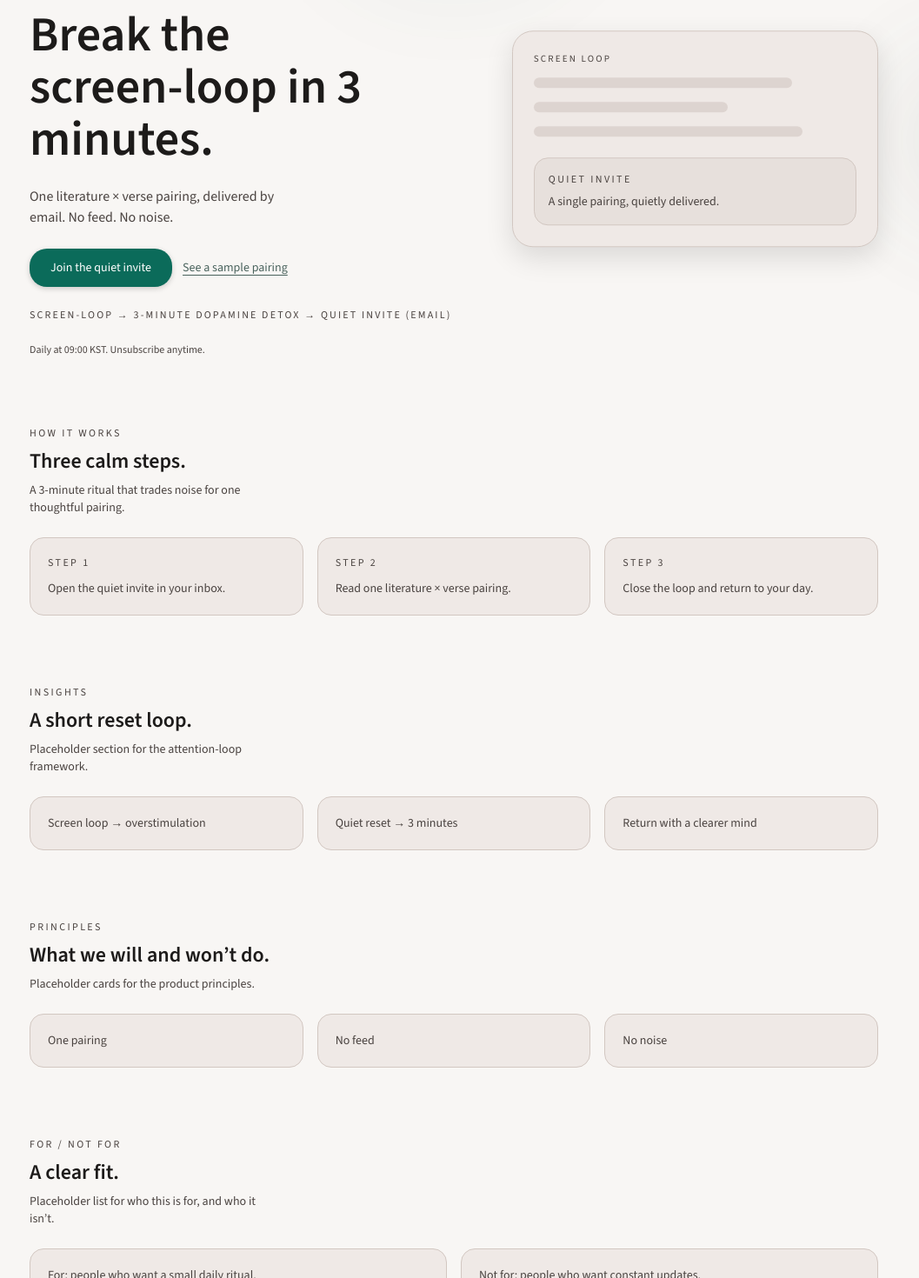
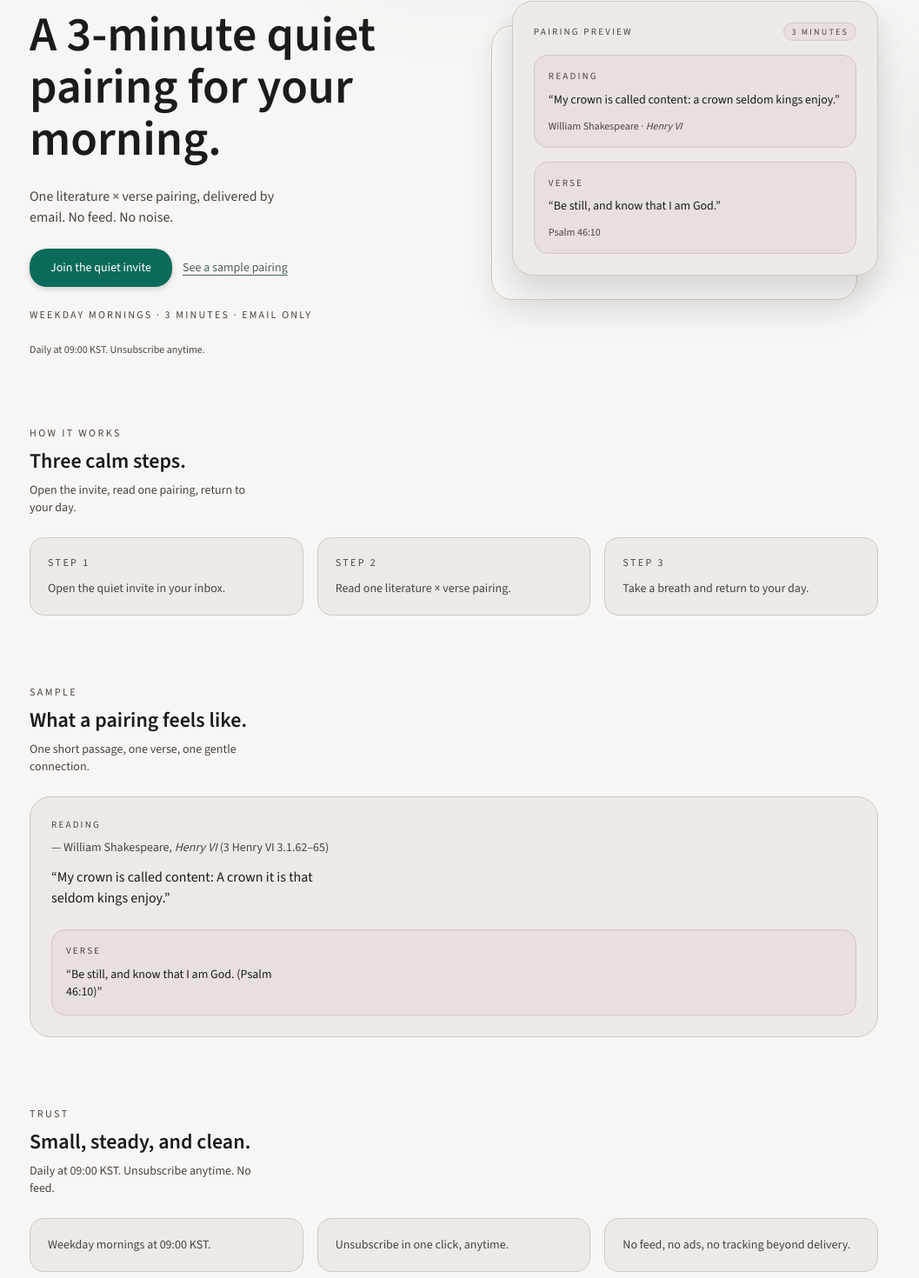
Before and after one commit to joanna911013/quiet-curation-web, a Next.js app: page /landing in a window 1280 px wide. Shown: the part 192-1662 px from the top of the page at 87% size, without its empty margins (118-1175 px from the left). Built offline with nearby package versions, Linux system fonts and the light colour scheme.

Commit message:
Update landing page copy and layout

```diff
--- a/app/(marketing)/landing/page.tsx
+++ b/app/(marketing)/landing/page.tsx
@@ -3,10 +3,10 @@
 
 export const metadata: Metadata = {
   title: "Quiet Curation — Landing",
-  description: "A calm daily pairing of literature and verse.",
+  description: "A calm 3‑minute pairing of literature and verse, delivered by email.",
   openGraph: {
     title: "Quiet Curation",
-    description: "A calm daily pairing of literature and verse.",
+    description: "A calm 3‑minute pairing of literature and verse, delivered by email.",
     url: "https://quietcuration.xyz/landing",
   },
 };
@@ -22,13 +22,13 @@
         <section className="grid gap-8 sm:gap-10 lg:grid-cols-[1.1fr_0.9fr] lg:items-center">
           <div className="space-y-5 sm:space-y-6">
             <div className="inline-flex w-fit items-center gap-2 rounded-full border border-[color:var(--md-sys-color-outline)] bg-[var(--md-sys-color-surface-container-high)] px-3 py-1 text-[11px] uppercase tracking-[0.18em] text-[var(--md-sys-color-on-surface-variant)]">
-              3-minute reset
+              3-minute ritual
             </div>
             <p className="text-xs uppercase tracking-[0.2em] text-[var(--md-sys-color-on-surface-variant)]">
               Quiet Curation
             </p>
             <h1 className="text-[clamp(2.25rem,4.8vw,3.5rem)] font-semibold leading-[1.08] max-w-[20ch] animate-[fadeUp_0.8s_ease-out]">
-              Break the screen‑loop in 3 minutes.
+              A 3‑minute quiet pairing for your morning.
             </h1>
             <p className="text-base text-[var(--md-sys-color-on-surface-variant)] max-w-[38ch]">
               One literature × verse pairing, delivered by email. No feed. No
@@ -47,28 +47,45 @@
               </MarketingTextLink>
             </div>
             <p className="text-xs uppercase tracking-[0.18em] text-[var(--md-sys-color-on-surface-variant)]">
-              screen‑loop → 3‑minute dopamine detox → quiet invite (email)
+              Weekday mornings · 3 minutes · email only
             </p>
             <p className="text-xs text-[var(--md-sys-color-on-surface-variant)]">
               Daily at 09:00 KST. Unsubscribe anytime.
             </p>
           </div>
-          <div className="w-full max-w-md justify-self-center rounded-3xl border border-[color:var(--md-sys-color-outline)] bg-[var(--md-sys-color-surface-container)] p-6 shadow-[0_12px_32px_rgba(0,0,0,0.12)] animate-[float_8s_ease-in-out_infinite] lg:justify-self-end">
-            <div className="text-[11px] uppercase tracking-[0.2em] text-[var(--md-sys-color-on-surface-variant)]">
-              Screen loop
-            </div>
-            <div className="mt-3 space-y-4">
-              <div className="h-3 w-4/5 rounded-full bg-[color:var(--md-sys-color-outline)] opacity-60" />
-              <div className="h-3 w-3/5 rounded-full bg-[color:var(--md-sys-color-outline)] opacity-60" />
-              <div className="h-3 w-5/6 rounded-full bg-[color:var(--md-sys-color-outline)] opacity-60" />
-            </div>
-            <div className="mt-6 rounded-2xl border border-[color:var(--md-sys-color-outline)] bg-[var(--md-sys-color-surface-container-high)] p-4">
-              <p className="text-xs uppercase tracking-[0.2em] text-[var(--md-sys-color-on-surface-variant)]">
-                Quiet invite
-              </p>
-              <p className="mt-2 text-sm text-[var(--md-sys-color-on-surface-variant)]">
-                A single pairing, quietly delivered.
-              </p>
+          <div className="relative w-full max-w-md justify-self-center lg:justify-self-end">
+            <div className="pointer-events-none absolute -left-6 top-6 h-full w-full rounded-3xl border border-[color:var(--md-sys-color-outline)] bg-[var(--md-sys-color-surface-container-low)] shadow-[0_16px_36px_rgba(0,0,0,0.08)]" />
+            <div className="relative rounded-3xl border border-[color:var(--md-sys-color-outline)] bg-[var(--md-sys-color-surface-container)] p-6 shadow-[0_18px_36px_rgba(0,0,0,0.14)] animate-[float_8s_ease-in-out_infinite]">
+              <div className="flex items-center justify-between text-[11px] uppercase tracking-[0.2em] text-[var(--md-sys-color-on-surface-variant)]">
+                <span>Pairing preview</span>
+                <span className="rounded-full border border-[color:var(--md-sys-color-outline)] bg-[var(--md-sys-color-surface-container-high)] px-2 py-0.5 text-[10px]">
+                  3 minutes
+                </span>
+              </div>
+              <div className="mt-4 space-y-4">
+                <div className="rounded-2xl border border-[color:var(--md-sys-color-outline)] bg-[var(--md-sys-color-surface-container-high)] p-4">
+                  <p className="text-[11px] uppercase tracking-[0.2em] text-[var(--md-sys-color-on-surface-variant)]">
+                    Reading
+                  </p>
+                  <p className="mt-2 text-sm text-[var(--md-sys-color-on-surface)]">
+                    “My crown is called content: a crown seldom kings enjoy.”
+                  </p>
+                  <p className="mt-3 text-xs text-[var(--md-sys-color-on-surface-variant)]">
+                    William Shakespeare · <em>Henry VI</em>
+                  </p>
+                </div>
+                <div className="rounded-2xl border border-[color:var(--md-sys-color-outline)] bg-[var(--md-sys-color-surface-container-high)] p-4">
+                  <p className="text-[11px] uppercase tracking-[0.2em] text-[var(--md-sys-color-on-surface-variant)]">
+                    Verse
+                  </p>
+                  <p className="mt-2 text-sm text-[var(--md-sys-color-on-surface)]">
+                    “Be still, and know that I am God.”
+                  </p>
+                  <p className="mt-3 text-xs text-[var(--md-sys-color-on-surface-variant)]">
+                    Psalm 46:10
+                  </p>
+                </div>
+              </div>
             </div>
           </div>
         </section>
@@ -80,14 +97,14 @@
             </p>
             <h2 className="text-2xl font-semibold">Three calm steps.</h2>
             <p className="text-sm text-[var(--md-sys-color-on-surface-variant)] max-w-[38ch]">
-              A 3‑minute ritual that trades noise for one thoughtful pairing.
+              Open the invite, read one pairing, return to your day.
             </p>
           </div>
           <div className="grid gap-4 md:grid-cols-3">
             {[
               "Open the quiet invite in your inbox.",
               "Read one literature × verse pairing.",
-              "Close the loop and return to your day.",
+              "Take a breath and return to your day.",
             ].map((text, index) => (
               <div
                 key={text}
@@ -99,74 +116,6 @@
                 <p className="mt-3">{text}</p>
               </div>
             ))}
-          </div>
-        </section>
-
-        <section id="insights" className="space-y-6">
-          <div className="flex flex-col gap-2">
-            <p className="text-xs uppercase tracking-[0.2em] text-[var(--md-sys-color-on-surface-variant)]">
-              Insights
-            </p>
-            <h2 className="text-2xl font-semibold">A short reset loop.</h2>
-            <p className="text-sm text-[var(--md-sys-color-on-surface-variant)] max-w-[38ch]">
-              Placeholder section for the attention‑loop framework.
-            </p>
-          </div>
-          <div className="grid gap-4 md:grid-cols-3">
-            {[
-              "Screen loop → overstimulation",
-              "Quiet reset → 3 minutes",
-              "Return with a clearer mind",
-            ].map((text) => (
-              <div
-                key={text}
-                className="rounded-2xl border border-[color:var(--md-sys-color-outline)] bg-[var(--md-sys-color-surface-container)] p-5 text-sm text-[var(--md-sys-color-on-surface-variant)]"
-              >
-                {text}
-              </div>
-            ))}
-          </div>
-        </section>
-
-        <section id="principles" className="space-y-6">
-          <div className="flex flex-col gap-2">
-            <p className="text-xs uppercase tracking-[0.2em] text-[var(--md-sys-color-on-surface-variant)]">
-              Principles
-            </p>
-            <h2 className="text-2xl font-semibold">What we will and won’t do.</h2>
-            <p className="text-sm text-[var(--md-sys-color-on-surface-variant)] max-w-[38ch]">
-              Placeholder cards for the product principles.
-            </p>
-          </div>
-          <div className="grid gap-4 md:grid-cols-3">
-            {["One pairing", "No feed", "No noise"].map((text) => (
-              <div
-                key={text}
-                className="rounded-2xl border border-[color:var(--md-sys-color-outline)] bg-[var(--md-sys-color-surface-container)] p-5 text-sm text-[var(--md-sys-color-on-surface-variant)]"
-              >
-                {text}
-              </div>
-            ))}
-          </div>
-        </section>
-
-        <section id="for-not-for" className="space-y-6">
-          <div className="flex flex-col gap-2">
-            <p className="text-xs uppercase tracking-[0.2em] text-[var(--md-sys-color-on-surface-variant)]">
-              For / Not for
-            </p>
-            <h2 className="text-2xl font-semibold">A clear fit.</h2>
-            <p className="text-sm text-[var(--md-sys-color-on-surface-variant)] max-w-[38ch]">
-              Placeholder list for who this is for, and who it isn’t.
-            </p>
-          </div>
-          <div className="grid gap-4 md:grid-cols-2">
-            <div className="rounded-2xl border border-[color:var(--md-sys-color-outline)] bg-[var(--md-sys-color-surface-container)] p-5 text-sm text-[var(--md-sys-color-on-surface-variant)]">
-              For: people who want a small daily ritual.
-            </div>
-            <div className="rounded-2xl border border-[color:var(--md-sys-color-outline)] bg-[var(--md-sys-color-surface-container)] p-5 text-sm text-[var(--md-sys-color-on-surface-variant)]">
-              Not for: people who want constant updates.
-            </div>
           </div>
         </section>
 
@@ -185,17 +134,17 @@
               Reading
             </div>
             <p className="mt-2 text-sm text-[var(--md-sys-color-on-surface-variant)]">
-              — Author, <em>Work Title</em>
+              — William Shakespeare, <em>Henry VI</em> (3 Henry VI 3.1.62–65)
             </p>
             <p className="mt-3 text-base text-[var(--md-sys-color-on-surface)] max-w-[38ch]">
-              “Sample excerpt text goes here. Calm, concise, and grounded.”
+              “My crown is called content: A crown it is that seldom kings enjoy.”
             </p>
             <div className="mt-6 rounded-2xl border border-[color:var(--md-sys-color-outline)] bg-[var(--md-sys-color-surface-container-high)] p-4">
               <p className="text-[11px] uppercase tracking-[0.2em] text-[var(--md-sys-color-on-surface-variant)]">
                 Verse
               </p>
               <p className="mt-2 text-sm text-[var(--md-sys-color-on-surface)] max-w-[38ch]">
-                “Sample verse text. (Book 1:1)”
+                “Be still, and know that I am God. (Psalm 46:10)”
               </p>
             </div>
           </div>
@@ -208,14 +157,14 @@
             </p>
             <h2 className="text-2xl font-semibold">Small, steady, and clean.</h2>
             <p className="text-sm text-[var(--md-sys-color-on-surface-variant)] max-w-[38ch]">
-              Built to stay quiet: no feed, no ads, no pressure.
+              Daily at 09:00 KST. Unsubscribe anytime. No feed.
             </p>
           </div>
           <div className="grid gap-4 md:grid-cols-3">
             {[
-              "Daily at 09:00 KST. Nothing more.",
-              "Unsubscribe anytime in one click.",
-              "No public feed, no endless scroll.",
+              "Weekday mornings at 09:00 KST.",
+              "Unsubscribe in one click, anytime.",
+              "No feed, no ads, no tracking beyond delivery.",
             ].map((text) => (
               <div
                 key={text}
@@ -245,8 +194,20 @@
                 a: "About three minutes, end to end.",
               },
               {
+                q: "When do you send it?",
+                a: "Every morning at 09:00 KST.",
+              },
+              {
                 q: "Can I stop anytime?",
                 a: "Yes, unsubscribe in one click.",
+              },
+              {
+                q: "What will I receive?",
+                a: "One short literature excerpt, one verse, and a brief connection.",
+              },
+              {
+                q: "Do you track me?",
+                a: "No tracking beyond basic email delivery.",
               },
             ].map((item) => (
               <div
@@ -269,10 +230,10 @@
             Final invite
           </p>
           <h2 className="mt-3 text-2xl font-semibold">
-            Step out of the loop, quietly.
+            Begin a quiet daily ritual.
           </h2>
           <p className="mt-2 text-sm text-[var(--md-sys-color-on-surface-variant)] max-w-[38ch] mx-auto">
-            One calm pairing each morning. That’s all.
+            One calm pairing each morning, delivered by email.
           </p>
           <div className="mt-6 flex justify-center">
             <MarketingCtaLink href="/subscribe" event="lp_cta_subscribe_click">
```
